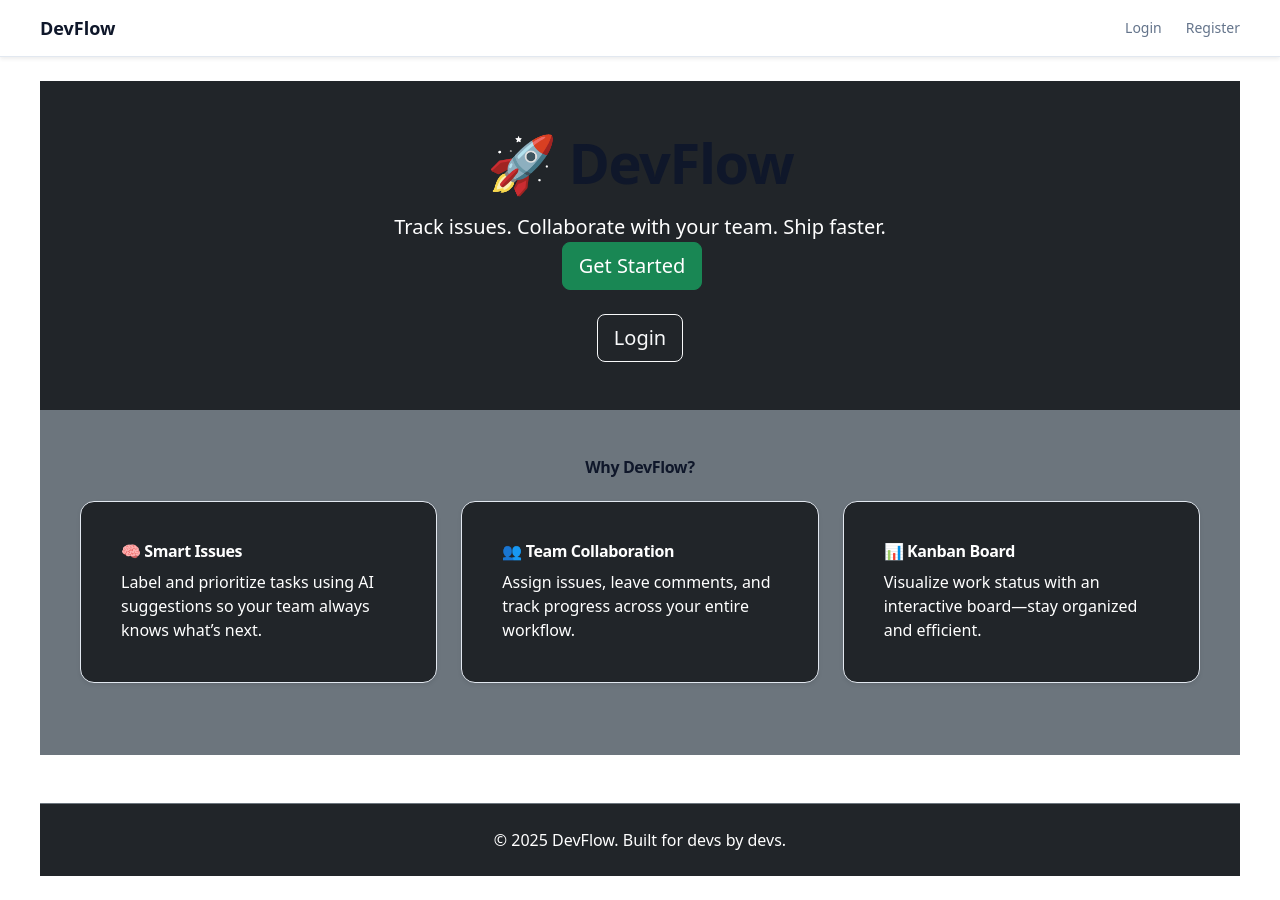
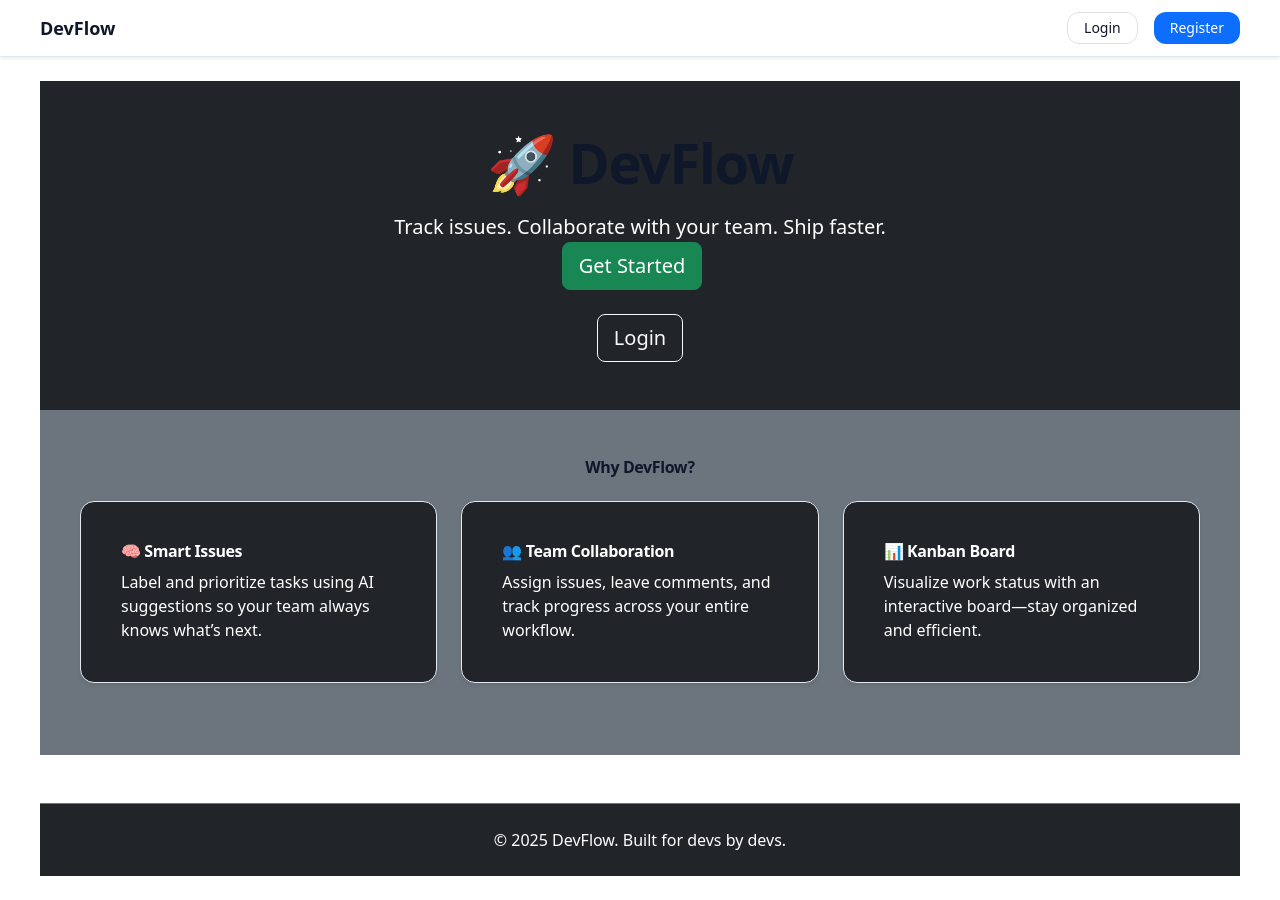
Before and after one commit to jskaran4323/dev-flow, a Vue app in the folder assets/devflow/: page / in a window 1280 px wide. Built offline with nearby package versions, Linux system fonts and the light colour scheme; no server answers.

Commit message:
use Button primitive for auth actions in NavBar

```diff
--- a/assets/devflow/src/components/NavBar.vue
+++ b/assets/devflow/src/components/NavBar.vue
@@ -10,21 +10,15 @@
       </router-link>
 
       <!-- Desktop Menu -->
-      <div class="hidden md:flex items-center gap-6">
+      <div class="hidden md:flex items-center gap-3">
         <!-- Guest Links -->
         <template v-if="!isAuthenticated">
-          <router-link
-            to="/login"
-            class="text-sm font-medium text-muted-foreground hover:text-primary transition-colors"
-          >
+          <Button as="router-link" :to="'/login'" variant="secondary" size="sm">
             Login
-          </router-link>
-          <router-link
-            to="/register"
-            class="text-sm font-medium text-muted-foreground hover:text-primary transition-colors"
-          >
+          </Button>
+          <Button as="router-link" :to="'/register'" variant="primary" size="sm">
             Register
-          </router-link>
+          </Button>
         </template>
 
         <!-- Authenticated Dropdown -->
@@ -82,6 +76,7 @@ import { storeToRefs } from 'pinia'
 import { useAuthStore } from '../stores/auth'
 import { useRouter } from 'vue-router'
 import { ref } from 'vue'
+import Button from '../components/ui/Button.vue'
 
 const auth = useAuthStore()
 const { isAuthenticated } = storeToRefs(auth)
@@ -97,11 +92,7 @@ const handleLogout = () => {
 
 <style scoped>
 .fade-enter-active,
-.fade-leave-active {
-  transition: opacity 0.15s ease;
-}
+.fade-leave-active { transition: opacity 0.15s ease; }
 .fade-enter-from,
-.fade-leave-to {
-  opacity: 0;
-}
+.fade-leave-to { opacity: 0; }
 </style>
```
